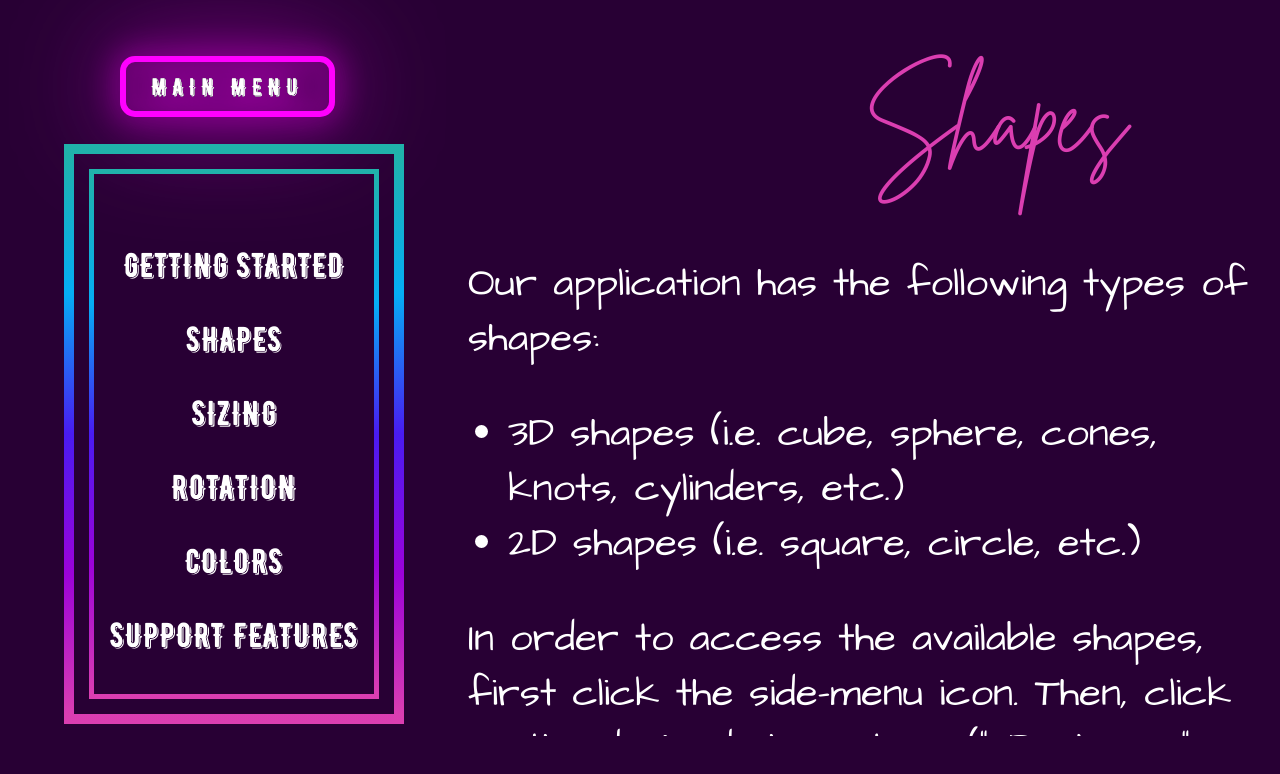
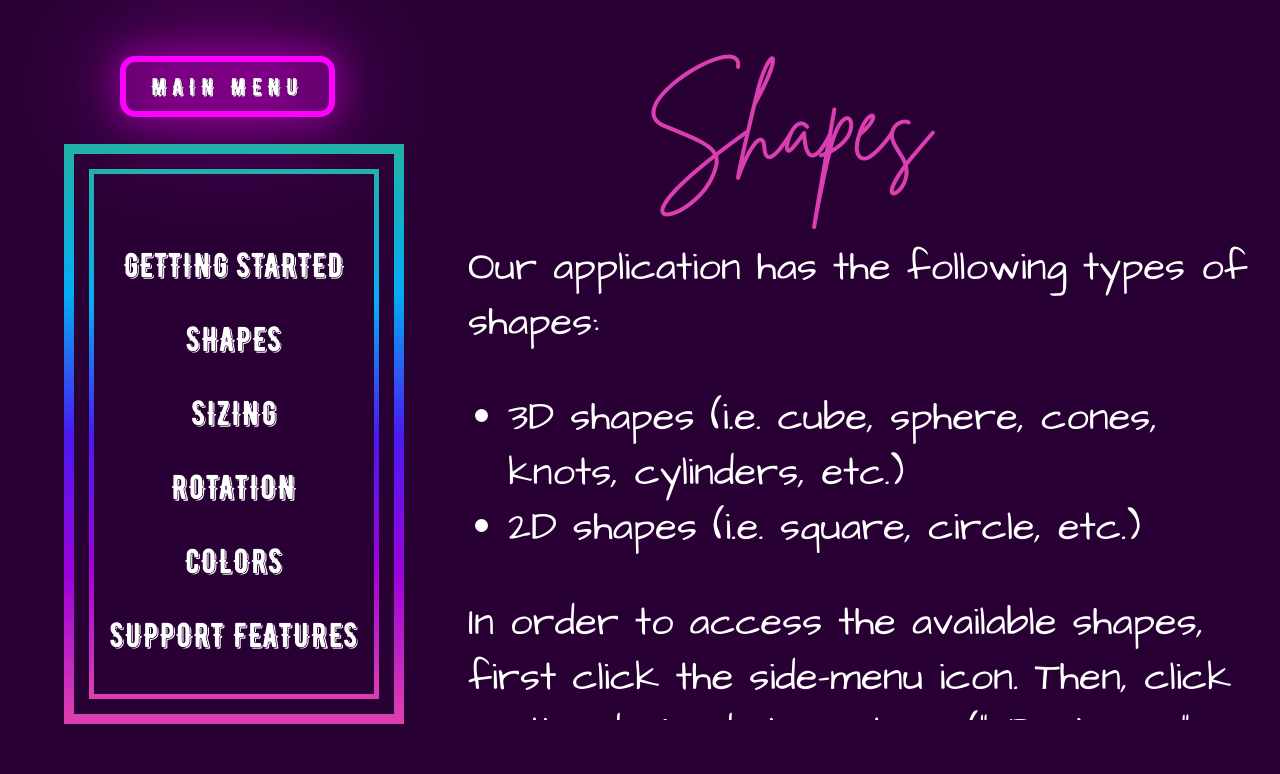
Before and after one commit to mausaye/ArtSpace3D, a React (Create React App) app: page /InstructionsPage/Shapes in a window 1280 px wide. Shown: the top 774 px of the page. Built offline with nearby package versions, Linux system fonts and the light colour scheme.

Commit message:
login and signup heading CSS fixes

```diff
--- a/src/MenuFiles/InstructionsTabs/GettingStartedInst.css
+++ b/src/MenuFiles/InstructionsTabs/GettingStartedInst.css
@@ -11,10 +11,9 @@
     overflow-x: hidden;
 }
 .heading{
-
-    position: relative;
+    position: absolute;
     top: 7vh;
-    width: 5px;
+    width: 50vw;
     min-height: 23vh;
     display: flex;
     justify-content: center;
@@ -25,11 +24,10 @@
 }
 
 .body{
-
     overflow-y: auto;
     max-width: 63vw;
     position: relative;
-    top: 9vh;
+    top: 30vh;
     margin: 0;
     height: 60vh;
     font-family: architectsDaughter;
--- a/src/MenuFiles/LogIn.css
+++ b/src/MenuFiles/LogIn.css
@@ -22,13 +22,14 @@
 
 }
 
-.heading{
+.login-heading{
+    position: absolute;
     top: 7vh;
-    margin: 0;
-    min-width: 65vh;
     left: 33%;
     display: flex;
     justify-content: center;
+    margin: 0;
+    min-width: 65vh;
     color: #db3eb1;
     font-size: 12vh;
     font-family: brittany;
--- a/src/MenuFiles/Login.js
+++ b/src/MenuFiles/Login.js
@@ -76,7 +76,7 @@ export default function LogIn() {
 
     return (
         <div class="login">
-            <div class="heading">
+            <div class="login-heading">
                 Log In
             </div>
 
--- a/src/MenuFiles/SignUp.css
+++ b/src/MenuFiles/SignUp.css
@@ -21,10 +21,11 @@
   left: 0 !important;
 }
 
-.heading{
+.signup-heading{
+    position: absolute;
     top: 7vh;
     margin: 0;
-    left: 33%;
+    left: 40%;
     display: flex;
     justify-content: center;
     color: #db3eb1;
--- a/src/MenuFiles/SignUp.js
+++ b/src/MenuFiles/SignUp.js
@@ -92,7 +92,7 @@ export default function SignUp() {
     };
     return (
         <div class="signup">
-            <div class="heading">
+            <div class="signup-heading">
                 Sign Up
             </div>
 
```
Also changed, not shown: 1 other file (tests, documents, lock files or other folders).
